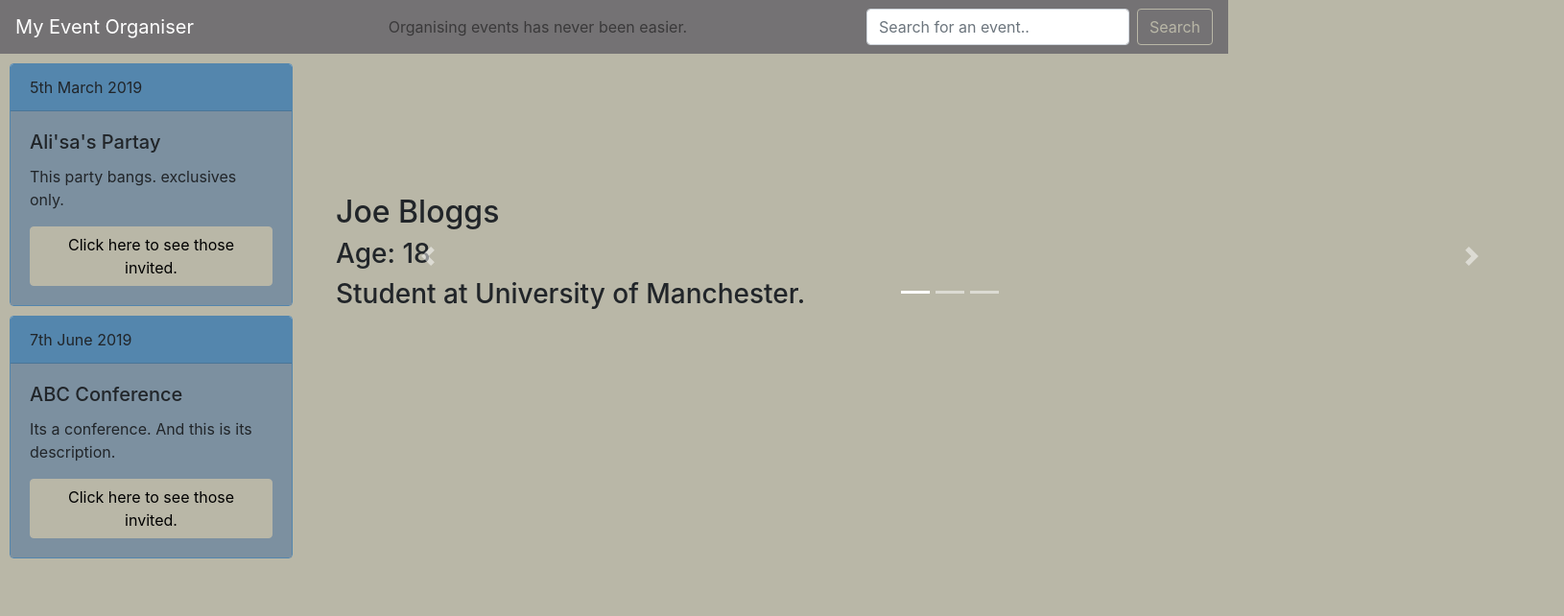
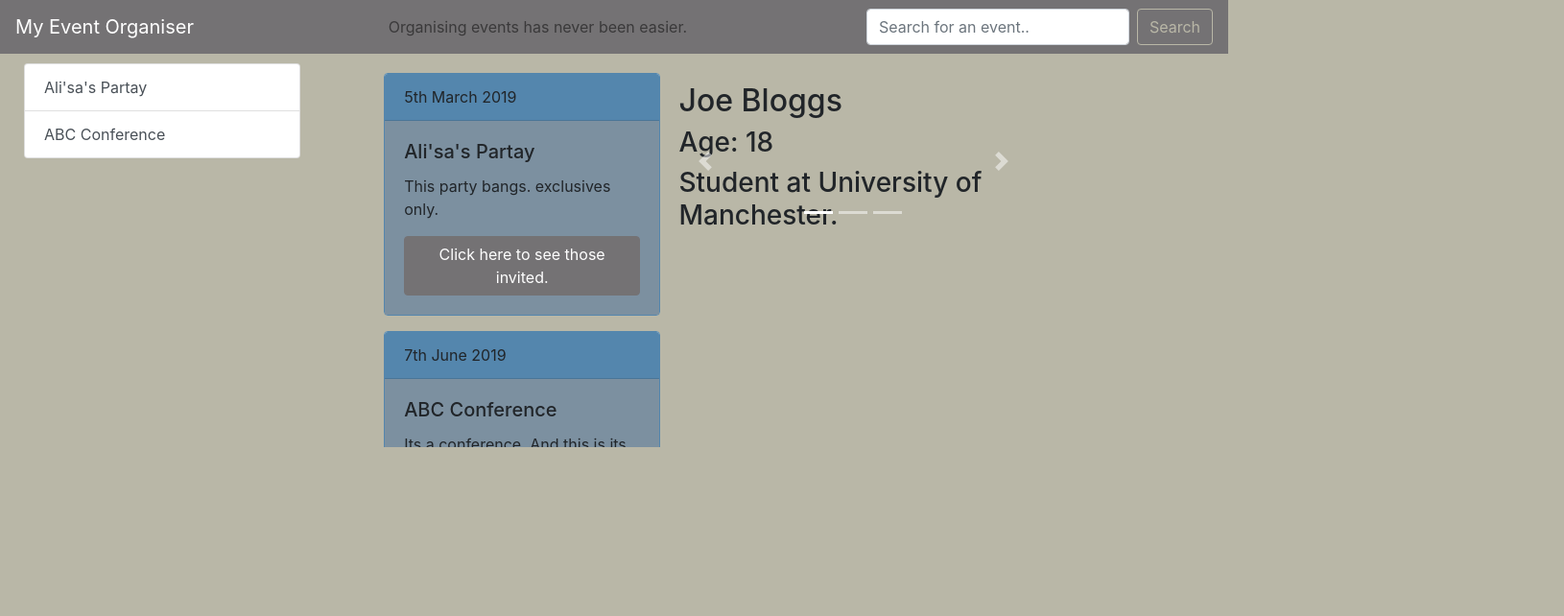
Before and after one commit to alisa-fh/eventCalendar, a website: page index.html in a window 1280 px wide. Shown: the top 642 px of the page at 96% size, 1630 px wide, since content can reach past the window. Drawn offline with nearby package versions, Linux system fonts and the light colour scheme.

Commit message:
edited columns and button colours

```diff
--- a/index.css
+++ b/index.css
@@ -1,7 +1,11 @@
+body {
+    position: relative;
+}
+
 .card-button {
-    background-color: #B9B7A7;
-    border-color: #B9B7A7;
-    color: black;
+    background-color: #747274;
+    border-color: #747274;
+    color: white;
 }
 
 .btn-outline-success {
@@ -36,3 +40,23 @@ body {
     left: 350px;
     bottom: 380px;
 }
+
+.scrollspy-example {
+    position: relative;
+    overflow-y: scroll;
+    height: 400px;
+}
+
+.affix {
+    top:20px;
+    z-index:9999 !important;;
+}
+
+#section1, #section2  {
+    margin-left: 150px;
+}
+
+.container {
+    margin-left: -10px;
+    margin-right: -10px;
+}
--- a/index.html
+++ b/index.html
@@ -18,9 +18,24 @@
         <button class="btn btn-outline-success my-2 my-sm-0" type="submit">Search</button>
     </form>
 </nav>
+
+<!-- dataspy event card block -->
+<div class="container-fluid">
     <div class = "row">
-    <div class="col-sm-3">
-        <div class = "card">
+        <nav class="col-sm-3" id="list-example" >
+            <div data-spy="affix" data-offset-top="10">
+
+                    <a class="list-group-item list-group-item-action" href="#list-item-1">Ali'sa's Partay</a>
+
+                    <a class="list-group-item list-group-item-action" href="#list-item-2">ABC Conference</a>
+
+            </div>
+        </nav>
+        <div class="col-sm-4">
+            <div data-spy="scroll" data-target="#list-example" data-offset="0" class="scrollspy-example">
+                <div class="row justify-content-center">
+                    <div class = "col-auto mb-3" id="list-item-1">
+                            <div class = "card" style ="width:18rem">
                                 <div class="card-header">
                                     5th March 2019
                                 </div>
@@ -31,10 +46,11 @@
                                 </div>
                             </div>
                     </div>
-</div>
-<div class = "row">
-    <div class="col-sm-3">
-        <div class = "card">
+
+
+
+                    <div id="list-item-2" class = "col-auto mb-3">
+                            <div class = "card" style = "width: 18rem;">
                                 <div class="card-header">
                                     7th June 2019
                                 </div>
@@ -46,7 +62,10 @@
                             </div>
                     </div>
                 </div>
+        </div>
 
+
+        <div class="col-sm-12">
             <div id="controls" class="carousel slide" data-ride="carousel" data-interval="false">
                 <ol class="carousel-indicators">
                     <li data-target="#controls" data-slide-to="0" class="active"></li>
@@ -85,6 +104,9 @@
                     <span class="carousel-control-next-icon" aria-hidden="true"></span>
                     <span class="sr-only">Next</span>
                 </a>
+            </div>
+        </div>
+    </div>
 </div>
 
 <form class ="m-3">
```
Lines whose indentation alone changed are shown as unchanged.
